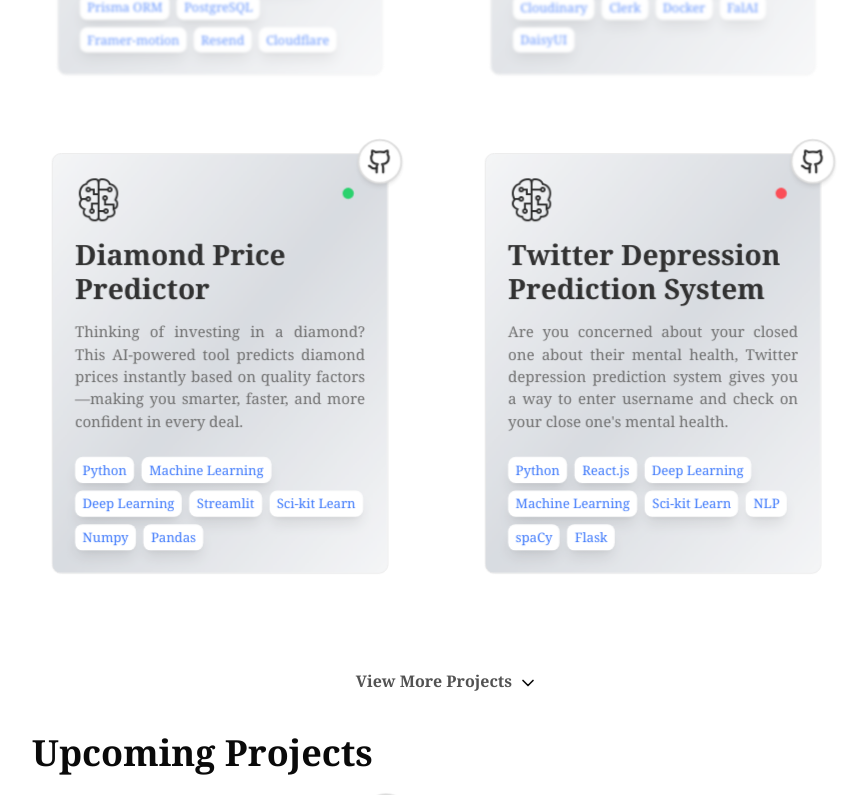
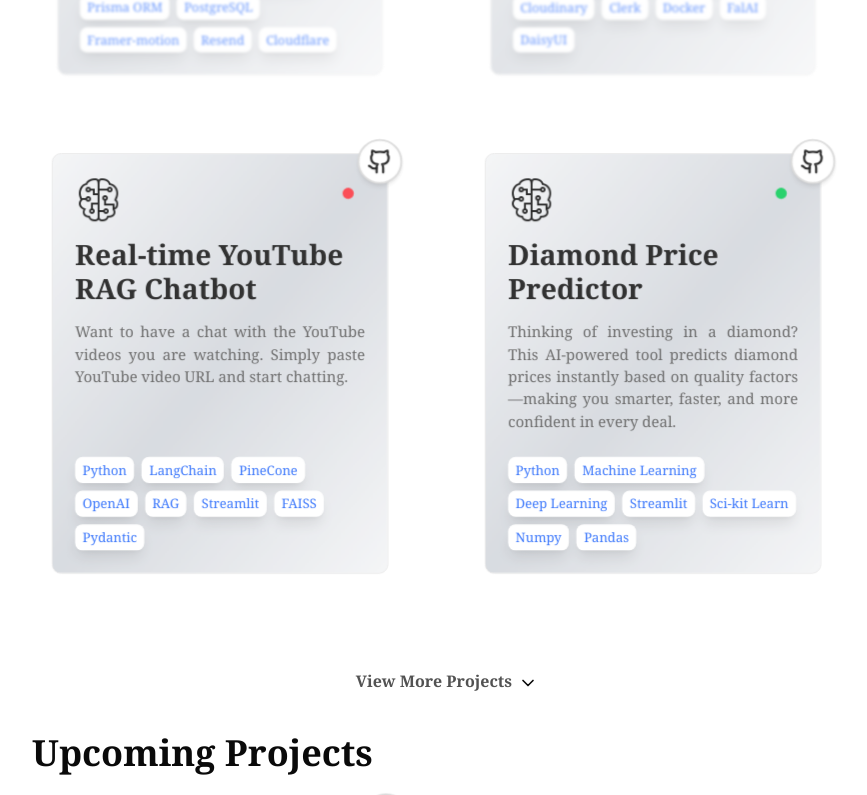
Before and after one commit to Prateekk02/portfolio, a Next.js app: page / in a window 1280 px wide. Shown: the part 1259-2054 px from the top of the page, without its empty margins (192-1059 px from the left). Built offline with nearby package versions, Linux system fonts and the light colour scheme.

Commit message:
Added new project

```diff
--- a/data/content.ts
+++ b/data/content.ts
@@ -23,11 +23,28 @@ export const projectItems = [
     },
     {
         logoLink: "/ml-icon.png",
+        title: "Real-time YouTube RAG Chatbot",
+        content:"Want to have a chat with the YouTube videos you are watching. Simply paste YouTube video URL and start chatting.  ",
+        techList:["Python", "LangChain", "PineCone", "OpenAI", "RAG", "Streamlit", "FAISS", "Pydantic"],
+        githubLink:"https://github.com/Prateekk02/youtube-chatbot",
+        showBlinker : true
+    },
+    {
+        logoLink: "/ml-icon.png",
         title: "Diamond Price Predictor",
         content:"Thinking of investing in a diamond? This AI-powered tool predicts diamond prices instantly based on quality factors—making you smarter, faster, and more confident in every deal.",
         techList:["Python", "Machine Learning", "Deep Learning", "Streamlit", "Sci-kit Learn", "Numpy", "Pandas"],
         href:"https://diamondpricepredictorgit-6ixkzifz3zewf67b8qp637.streamlit.app/",
         githubLink:"https://github.com/Prateekk02/DiamondPricePredictor",
+        showBlinker: true
+    },
+    {
+        logoLink: "/ml-icon.png",
+        title: "ANN Customer Churn Prediction",
+        content:"The predictor tool will tell you weather the whether the customer will churn or not.",
+        techList:["Python", "Machine Learning", "Deep Learning", "Streamlit", "Sci-kit Learn", "Numpy", "Pandas"],
+        href:"https://ann-churn-prediction-codewalker66.streamlit.app/",
+        githubLink:"https://github.com/Prateekk02/ann_churn_prediction",
         showBlinker: true
     },
     {
@@ -43,10 +60,10 @@ export const projectItems = [
 export const upcomingProjectItems = [
     {
         logoLink: "/ml-icon.png",
-        title: "Real-time YouTube RAG Chatbot",
-        content:"Want to have a chat with the YouTube videos you are watching. Simply paste YouTube video URL and start chatting.  ",
-        techList:["Python", "LangChain", "PineCone", "OpenAI", "RAG", "Streamlit", "FAISS", "Pydantic", "Pytest"],
-        githubLink:"https://github.com/Prateekk02/youtube-chatbot",
+        title: "Smart Research Assistant",
+        content:"Struggling with your research paper, lot of resource to consult. Here's your once step solution ",
+        techList:["Python", "LangChain", "PineCone", "OpenAI", "RAG", "Fast API", "FAISS", "Pydantic", "Next.js", "PostgreSQL", "Prisma", "Docker"],
+        githubLink:"https://github.com/Prateekk02/research-assistant",
         showBlinker : true
     },
 ]
```
